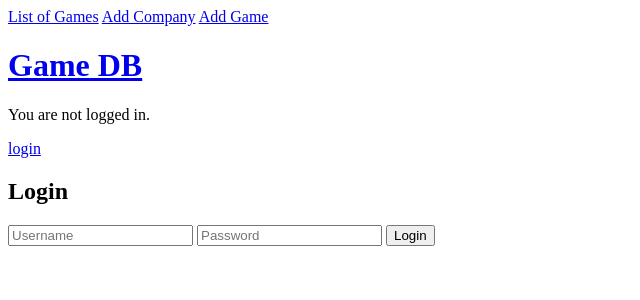
After one commit to amavelino/game_db_165, a Django app: page /login/ in a window 1280 px wide. The commit adds this page. Shown: the top 300 px of the page, without its empty margins (0-640 px from the left). Run offline with Django 3.2, Linux system fonts and the light colour scheme.

Commit message:
Added simple login and logout. Haven't blocked some of the urls when you're not logged in.

```diff
--- a/game_db_proj/settings.py
+++ b/game_db_proj/settings.py
@@ -130,3 +130,5 @@ USE_TZ = True
 # https://docs.djangoproject.com/en/2.1/howto/static-files/
 
 STATIC_URL = '/static/'
+LOGIN_REDIRECT_URL = 'home'
+LOGOUT_REDIRECT_URL = 'home'
--- a/game_db_proj/urls.py
+++ b/game_db_proj/urls.py
@@ -16,9 +16,12 @@ Including another URLconf
 from django.contrib import admin
 from django.urls import path, include
 from django.contrib.auth import views as auth_views
+from django.views.generic import TemplateView
 
 urlpatterns = [
     path('admin/', admin.site.urls),
     path('main/', include('gamedb.urls')),
-    path('', auth_views.LoginView.as_view(template_name='homepage.html'), name='home')
+    path('', TemplateView.as_view(template_name='homepage.html'), name='home'),
+    path('login/', auth_views.LoginView.as_view(template_name='login.html'), name='login'),
+    path('logout/', auth_views.LogoutView.as_view(template_name='logout.html'), name='logout'),
 ]
--- a/gamedb/templates/base.html
+++ b/gamedb/templates/base.html
@@ -9,6 +9,13 @@
 			<a href="{% url 'add_company' %}" class="top-menu">Add Company</a>
 			<a href="{% url 'add_game' %}" class="top-menu">Add Game</a>
 			<h1><a href="/">Game DB</a></h1>
+			{% if user.is_authenticated %}
+				Hi {{ user.username }}!
+				<a href="{% url 'logout' %}">logout</a>
+			{% else %}
+				<p>You are not logged in.</p>
+				<a href="{% url 'login' %}">login</a>
+			{% endif %}
 		</div>
 		<div class="content container">
 			<div class="row">
--- /dev/null
+++ b/gamedb/templates/login.html
@@ -0,0 +1,15 @@
+{% extends 'base.html' %}
+
+{% block content %}
+	<h2>
+		Login
+	</h2>
+	<form method="POST" class="post-form">{% csrf_token %}
+		<input name="username" placeholder="Username" type="text" />
+		<input name="password" placeholder="Password" type="password" />
+		<button type="submit">Login</button>
+	</form>
+	{% if form.errors %}
+		<p>Invalid Username or Password</p>
+	{% endif %}
+{% endblock %}
--- /dev/null
+++ b/gamedb/templates/logout.html
@@ -0,0 +1,6 @@
+{% extends 'base.html' %}
+
+{% block content %}
+	<h2>Logging out...</h2>
+	<meta HTTP-EQUIV="REFRESH" content="1; {% url 'home'%}">
+{% endblock %}
```
Also changed, not shown: gamedb/templates/add.html (indentation only). Lines whose indentation alone changed are shown as unchanged.
